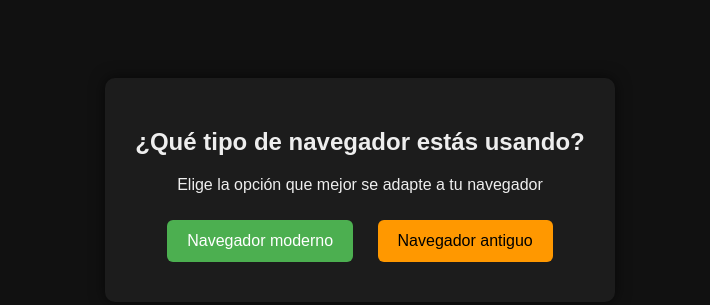
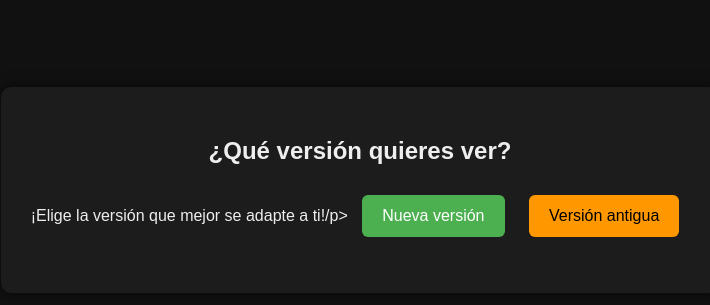
Before and after one commit to Matias01jr/Matias01jr.github.io, a plain HTML site: page index.html in a window 1280 px wide. Shown: the part 210-515 px from the top of the page, without its empty margins (280-990 px from the left). Drawn offline with Linux system fonts and the light colour scheme.

Commit message:
Ahora en la página y en la App Móvil se puede elegir la versión entre la moderna o la clásica

```diff
--- a/index.html
+++ b/index.html
@@ -45,11 +45,11 @@
 </head>
 <body>
   <div class="box">
-    <h2>¿Qué tipo de navegador estás usando?</h2>
-    <p>Elige la opción que mejor se adapte a tu navegador</p>
+    <h2>¿Qué versión quieres ver?</h2>
+    <p>¡Elige la versión que mejor se adapte a ti!/p>
 
-    <button class="modern" onclick="irModerno()">Navegador moderno</button>
-    <button class="old" onclick="irAntiguo()">Navegador antiguo</button>
+    <button class="modern" onclick="irModerno()">Nueva versión</button>
+    <button class="old" onclick="irAntiguo()">Versión antigua</button>
   </div>
 
   <script>
```
Also changed, not shown: Iframe-App.html (+1 -1 lines).
